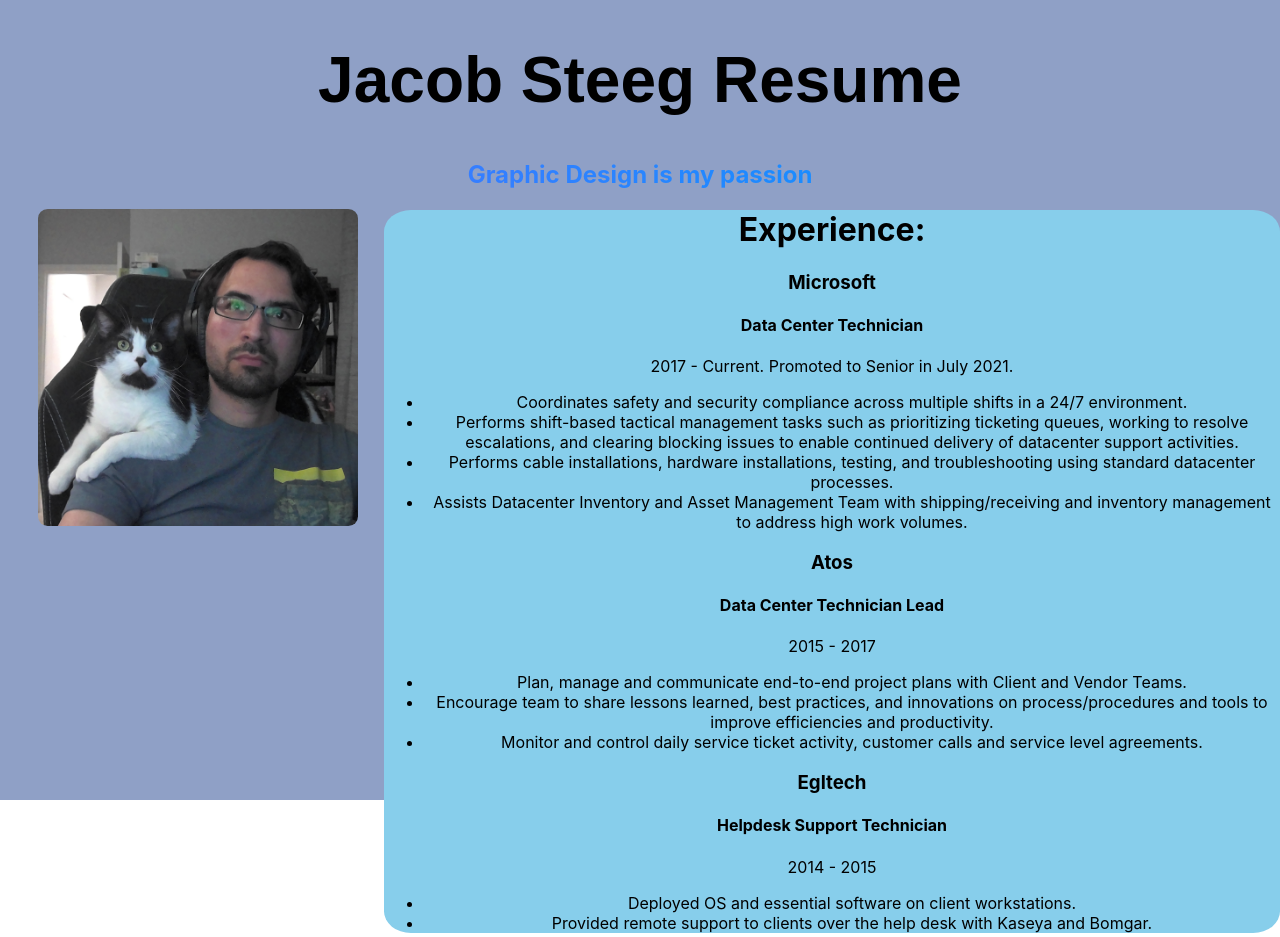
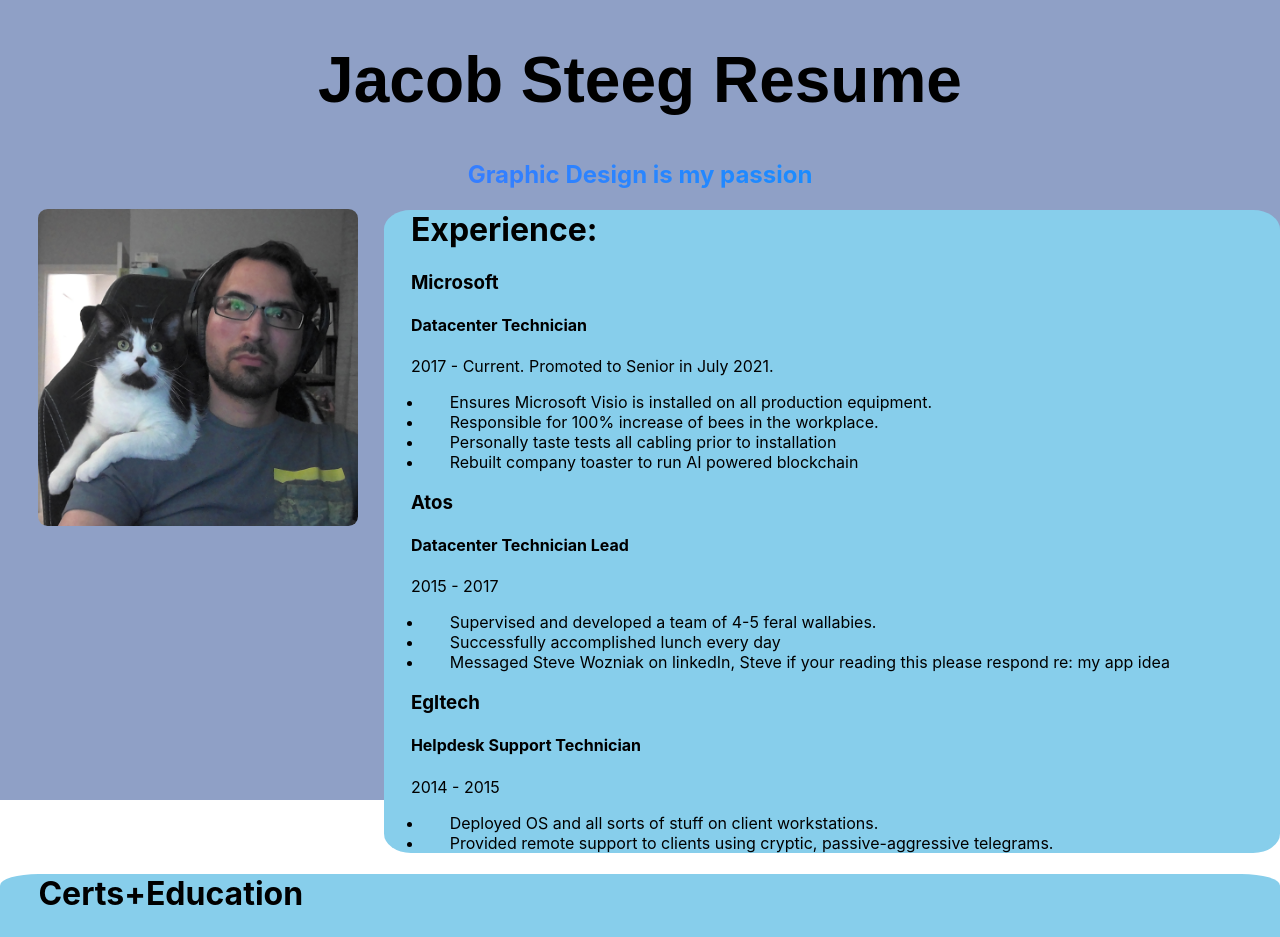
Before and after one commit to jtsteeg/ReactResume, a React (Create React App) app: page / in a window 1280 px wide. Shown: the top 937 px of the page. Built offline with nearby package versions, Linux system fonts and the light colour scheme.

Commit message:
updates content

```diff
--- a/src/Experience/Experience.js
+++ b/src/Experience/Experience.js
@@ -7,28 +7,28 @@ export default class App extends React.Component {
       <div className={styles.experience}>
         <h1> Experience: </h1>
         <h3> Microsoft</h3>
-        <h4> Data Center Technician </h4>
+        <h4> Datacenter Technician </h4>
             <p class="date"> 2017 - Current. Promoted to Senior in July 2021.</p>
             <ul>
-                <li> Coordinates safety and security compliance across multiple shifts in a 24/7 environment.</li>
-                <li> Performs shift-based tactical management tasks such as prioritizing ticketing queues, working to resolve escalations, and clearing blocking issues to enable continued delivery of datacenter support activities.</li>
-                <li> Performs cable installations, hardware installations, testing, and troubleshooting using standard datacenter processes.</li>
-                <li> Assists Datacenter Inventory and Asset Management Team with shipping/receiving and inventory management to address high work volumes.</li>
+                <li> Ensures Microsoft Visio is installed on all production equipment.</li>
+                <li> Responsible for 100% increase of bees in the workplace.</li>
+                <li> Personally taste tests all cabling prior to installation</li>
+                <li> Rebuilt company toaster to run AI powered blockchain</li>
             </ul>
             <h3> Atos</h3>
-            <h4> Data Center Technician Lead</h4>
+            <h4> Datacenter Technician Lead</h4>
             <p class="date"> 2015 - 2017</p>
             <ul>
-                <li> Plan, manage and communicate end-to-end project plans with Client and Vendor Teams.</li>
-                <li> Encourage team to share lessons learned, best practices, and innovations on process/procedures and tools to improve efficiencies and productivity.</li>
-                <li> Monitor and control daily service ticket activity, customer calls and service level agreements.</li>
+                <li> Supervised and developed a team of 4-5 feral wallabies.</li>
+                <li> Successfully accomplished lunch every day</li>
+                <li> Messaged Steve Wozniak on linkedIn, Steve if your reading this please respond re: my app idea  </li>
             </ul>
             <h3> Egltech</h3>
             <h4> Helpdesk Support Technician</h4>
             <p class="date"> 2014 - 2015</p>
             <ul>
-                <li> Deployed OS and essential software on client workstations.</li>
-                <li> Provided remote support to clients over the help desk with Kaseya and Bomgar.</li>
+                <li> Deployed OS and all sorts of stuff on client workstations.</li>
+                <li> Provided remote support to clients using cryptic, passive-aggressive telegrams.</li>
             </ul>
       </div>
     );
--- a/src/Experience/Experience.module.css
+++ b/src/Experience/Experience.module.css
@@ -2,4 +2,6 @@
   margin-left: 30%;
   background: skyblue;
   border-radius: 3%;
+  text-align: left;
+  text-indent: 3%;
 }
--- a/src/Picture/Picture.module.css
+++ b/src/Picture/Picture.module.css
@@ -34,7 +34,7 @@
 
 .img:hover {
   animation-name: hinge;
-  animation-duration: 4s;
+  animation-duration: 3s;
   animation-fill-mode: forwards;
 }
 
```
